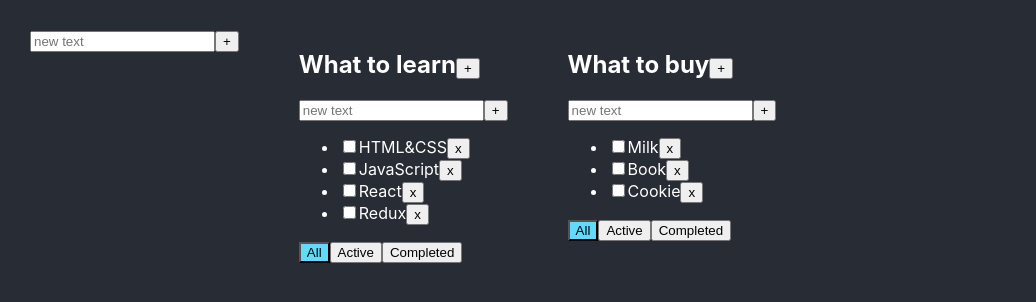
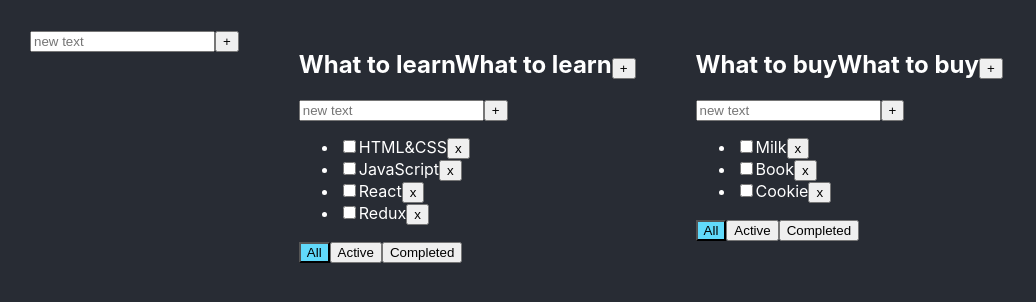
Before and after one commit to Reegulus/Todolist_TS, a React (Create React App) app: page / in a window 1280 px wide. Shown: the top 302 px of the page, without its empty margins (0-1036 px from the left). Built offline with nearby package versions, Linux system fonts and the light colour scheme; the HTML template or start-up script is replaced by a standard one.

Commit message:
function removeTodolist

```diff
--- a/src/App.tsx
+++ b/src/App.tsx
@@ -56,6 +56,11 @@ function addTodolist(title: string) {
             setTasks({...tasks})
         }
     }
+    function removeTodolist(id: string) {
+        setTodolists(todolists.filter(tl => tl.id !== id))
+        delete tasks[id]
+        setTasks({...tasks})
+    }
     function removeTask(taskId: string, todolistId: string) {
         setTasks({...tasks, [todolistId]: tasks[todolistId].filter(t => t.id !== taskId)})
     }
@@ -103,6 +108,7 @@ function addTodolist(title: string) {
                                 filter={tl.filter}
                                 tasks={taskForTodolist}
                                 removeTask={removeTask}
+                                removeTodolist={removeTodolist}
                                 changeStatus={changeStatus}
                                 changeFilter={changeFilter}
                                 changeTasksTitle={changeTasksTitle}
--- a/src/components/Todolist.tsx
+++ b/src/components/Todolist.tsx
@@ -12,19 +12,22 @@ export type  TodolistPropsType = {
     tasks: TasksPropsType[]
     addTask: (title: string, todolistId: string)=> void
     removeTask: (taskId: string, todolistId: string)=> void
+    removeTodolist: (todolistId: string)=> void
     changeFilter: (value: FilterPropsType, todolistId: string)=> void
     changeStatus: (taskId: string, isDone: boolean, todolistId: string)=> void
     changeTasksTitle: (taskId: string, newTitle: string, todolistId: string)=> void
 }
 
 export function Todolist(props: TodolistPropsType) {
-    const removeTodolistHandler = () => {}
+    const removeTodolistHandler = () => {props.removeTodolist(props.id)}
     const onAllClickHandler =  () => {props.changeFilter('all', props.id)}
     const onActiveClickHandler = () => {props.changeFilter('active', props.id)}
     const onCompletedClickHandler =  () => {props.changeFilter('completed', props.id)}
     return (
         <div>
-            <h2>{props.title}
+            <h2>
+                <EditableSpan title={props.title} onChange={(value) => {}}/>
+                {props.title}
                 <button onClick={removeTodolistHandler}>+</button>
             </h2>
             <AddItemForm callback={(title)=>{props.addTask(title, props.id)}}  />
```
